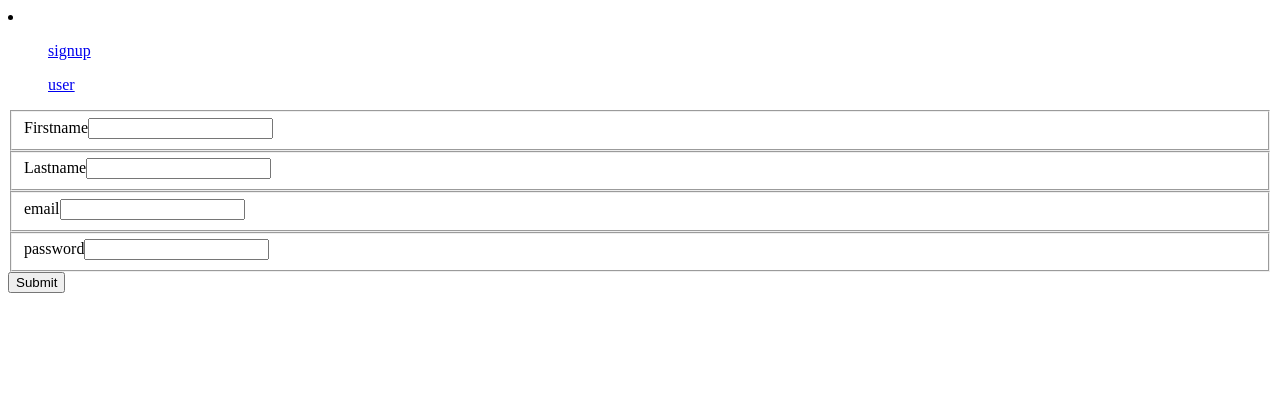
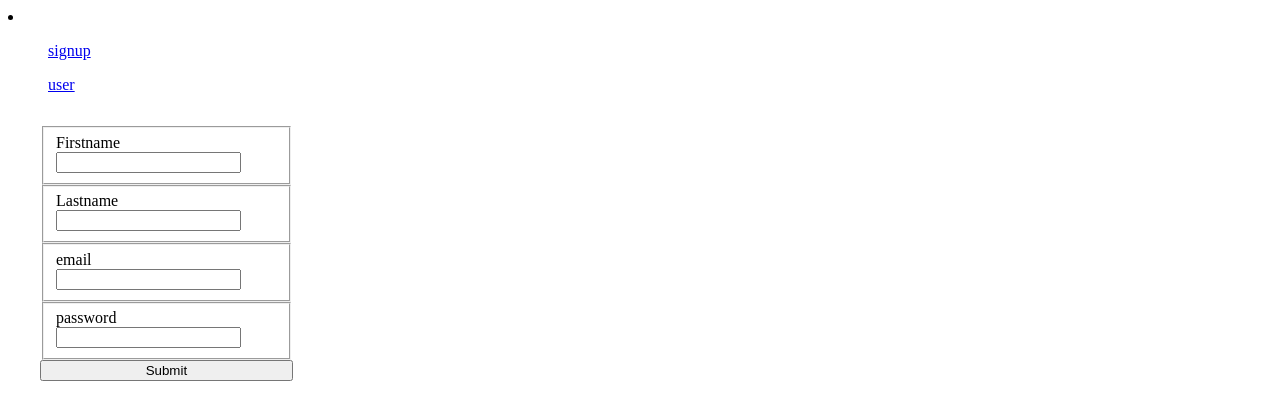
Before and after one commit to e-n-p/Les-Composants, an Angular app: page /signup in a window 1280 px wide. Shown: the top 420 px of the page. Built offline with nearby package versions, Linux system fonts and the light colour scheme.

Commit message:
a little tidying with css

```diff
--- a/src/app/sign-up/sign-up.component.css
+++ b/src/app/sign-up/sign-up.component.css
@@ -0,0 +1,10 @@
+form {
+    display: flex;
+    flex-direction: column;
+    width: 20%;
+    margin: 2rem;
+}
+
+label {
+    margin-right: 1rem;
+}
```
